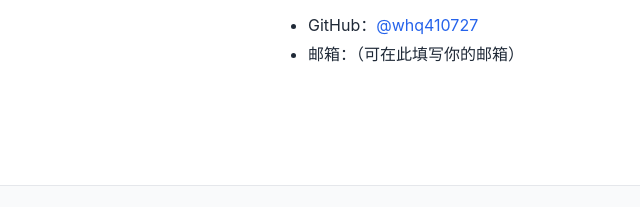
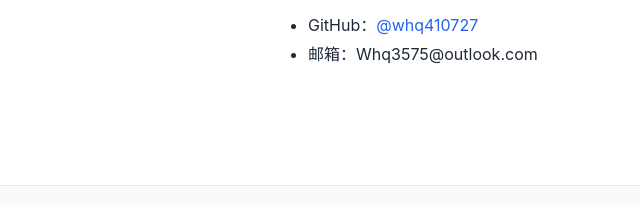
Before and after one commit to whq410727/whq410727.github.io, a plain HTML site: page about.html in a window 1280 px wide. Shown: the part 845-1052 px from the top of the page, 0-640 px from the left. Drawn offline with Linux system fonts and the light colour scheme.

Commit message:
Update email address in about.html

```diff
--- a/about.html
+++ b/about.html
@@ -53,7 +53,7 @@
                 <h2>🔗 联系方式</h2>
                 <ul>
                     <li>GitHub：<a href="https://github.com/whq410727" target="_blank">@whq410727</a></li>
-                    <li>邮箱：（可在此填写你的邮箱）</li>
+                    <li>邮箱：Whq3575@outlook.com</li>
                 </ul>
             </div>
         </div>
```
